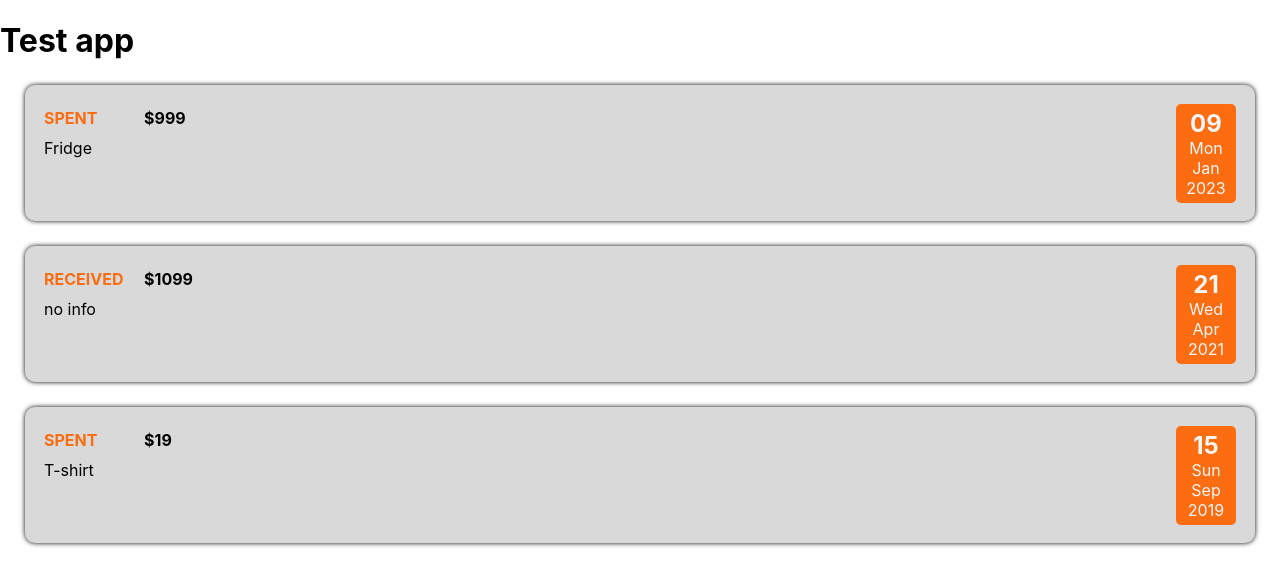
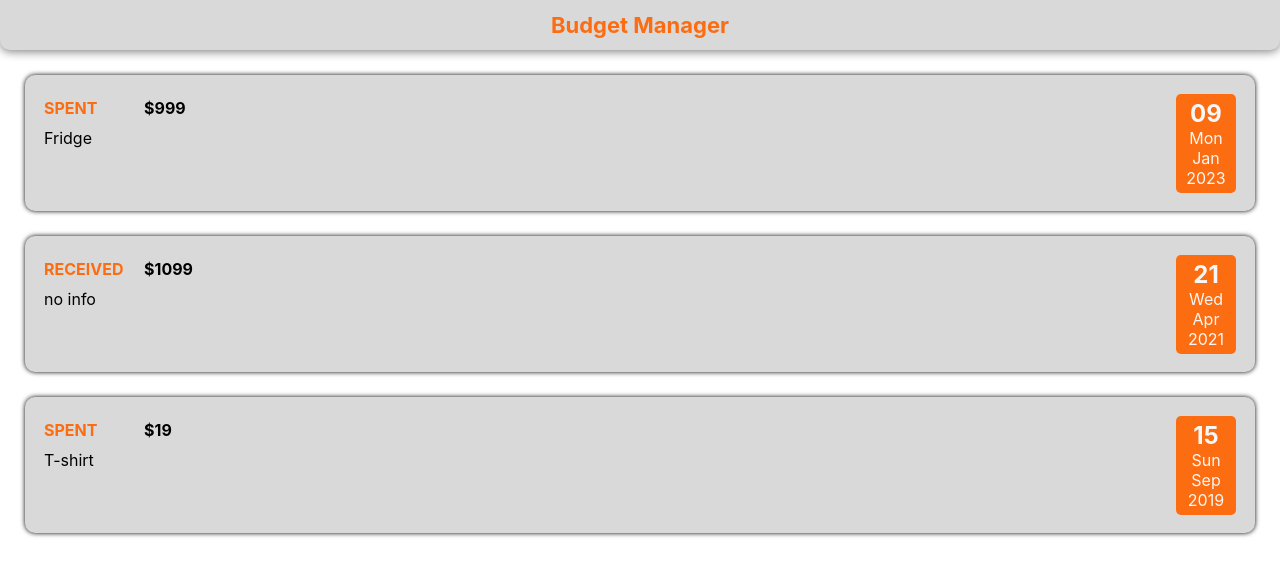
Before and after one commit to IvanTsatsura/react-test-app, a JavaScript app: page / in a window 1280 px wide. Shown: the top 586 px of the page. Built offline with nearby package versions, Linux system fonts and the light colour scheme.

Commit message:
Add header component

```diff
--- a/src/App.js
+++ b/src/App.js
@@ -1,4 +1,5 @@
 import Transactions from "./Components/Transactions/Transactions";
+import Header from "./Components/Header/Header";
 
 function App() {
   const costs = [
@@ -18,7 +19,7 @@ function App() {
   ];
   return (
     <div className="App">
-      <h1>Test app</h1>
+      <Header/>
       <Transactions transactions={costs} />
     </div>
   );
--- /dev/null
+++ b/src/Components/Header/Header.css
@@ -0,0 +1,19 @@
+:root {
+  --f-color: #f7f7f7;
+  --s-color: #fc6c10;
+  --t-color: #d9d9d9;
+  --f-color: #86868b;
+}
+.header {
+  margin-bottom: 0;
+  display: flex;
+  height: 50px;
+  justify-content: center;
+  align-items: center;
+  color: var(--s-color);
+  background-color: var(--t-color);
+  font-size: 22px;
+  font-weight: bold;
+  box-shadow: 0px 2px 10px var(--f-color);
+  border-radius: 0px 0px 10px 10px;
+}
--- /dev/null
+++ b/src/Components/Header/Header.js
@@ -0,0 +1,11 @@
+import "./Header.css";
+
+function Header(){
+    return (
+        <div className="header">
+            Budget Manager
+        </div>
+    );
+}
+
+export default Header;
```
